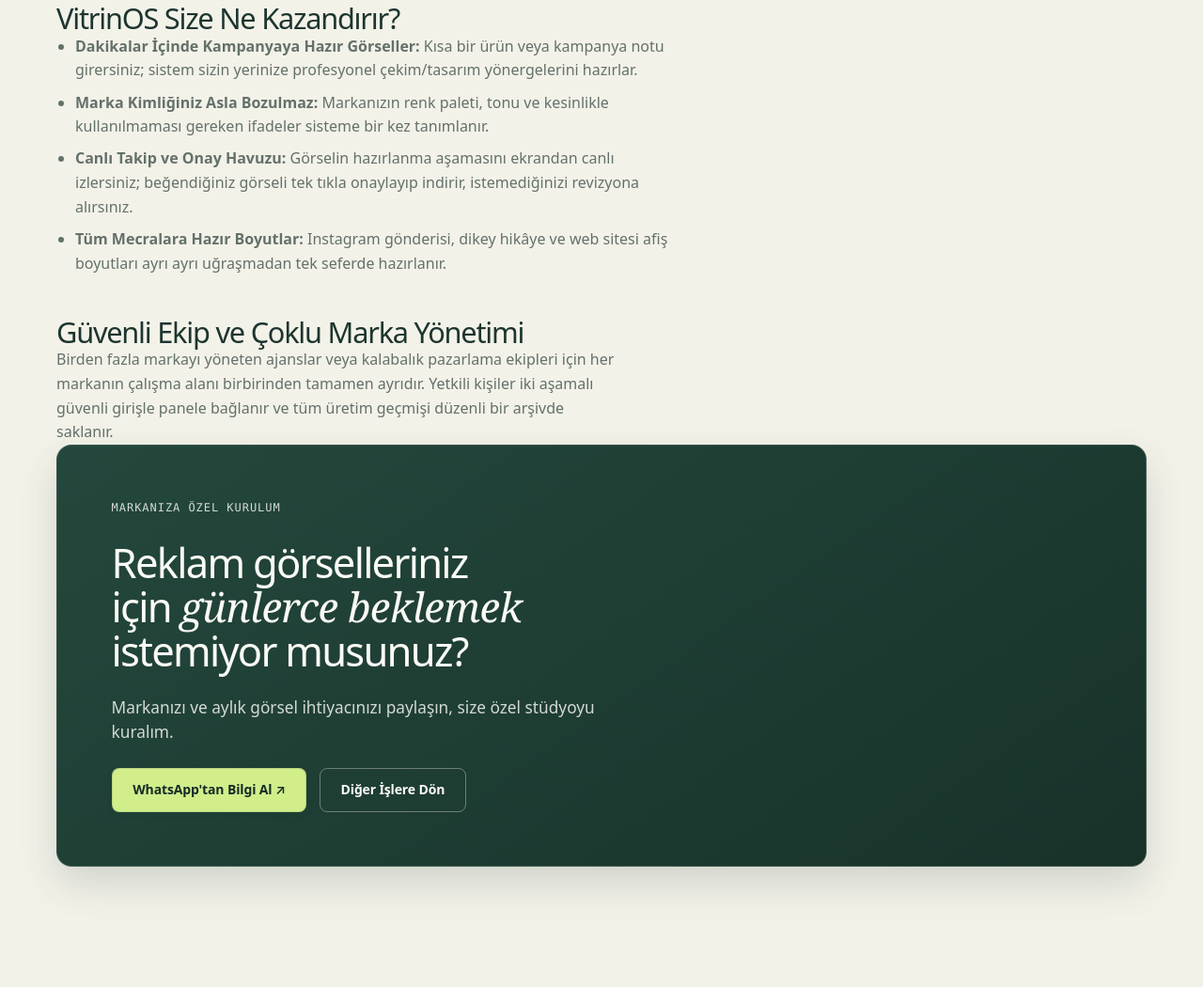
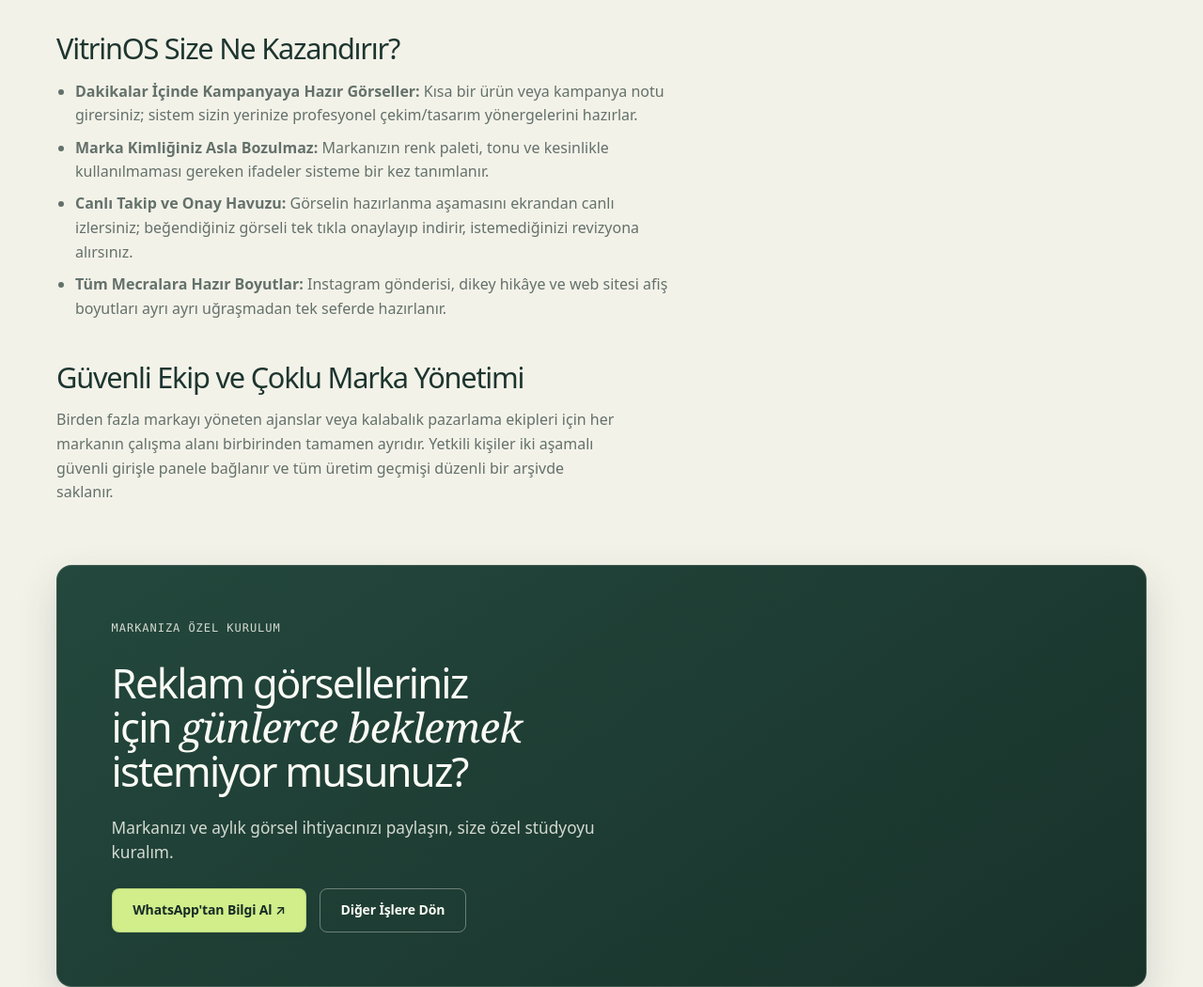
Before and after one commit to locko6634-mustafa/Mustafa-Ayverdi-Blog, a plain HTML site: page projeler/vitrinos.html in a window 1280 px wide. Shown: the part 1541-2591 px from the top of the page at 94% size. Drawn offline with Linux system fonts and the light colour scheme.

Commit message:
fix: proje ve rehber sayfalarında bölüm içi ve CTA öncesi boşluklar
Co-Authored-By: Claude Opus 5.5 <noreply@anthropic.com>

```diff
--- a/css/components.css
+++ b/css/components.css
@@ -853,6 +853,15 @@
     max-width: 72ch;
   }
 
+  .article-body > section {
+    display: grid;
+    gap: 1rem;
+  }
+
+  .article-body + .cta-card {
+    margin-top: clamp(2.5rem, 5vw, 4rem);
+  }
+
   .prose h2,
   .article-prose h2,
   .article-body h2 {
```
